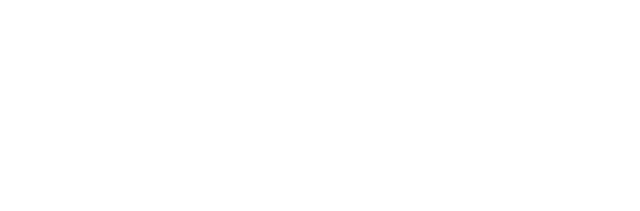
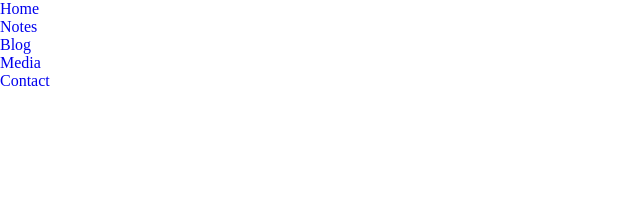
Before and after one commit to Tuiflix/Tuiflix, a plain HTML site: page index.html in a window 1280 px wide. Shown: the whole page, without its empty margins (0-640 px from the left). Drawn offline with Linux system fonts and the light colour scheme.

Commit message:
Nav Update

```diff
--- a/index.html
+++ b/index.html
@@ -7,8 +7,14 @@
     <link rel="stylesheet" type="text/css" href="styles/style.css">
 </head>
 <body>
-    <section>
-
-    </section>
+    <nav>
+        <ul>
+            <a href="#"><li>Home</li></a>
+            <a href="#"><li>Notes</li></a>
+            <a href="#"><li>Blog</li></a>
+            <a href="#"><li>Media</li></a>
+            <a href="#"><li>Contact</li></a>
+        </ul>
+    </nav>
 </body>
 </html>
--- a/styles/style.css
+++ b/styles/style.css
@@ -1,5 +1,7 @@
 *{
     text-decoration: unset;
+    padding: unset;
+    margin: unset;
 }
 section{
     padding: 100px;
```
